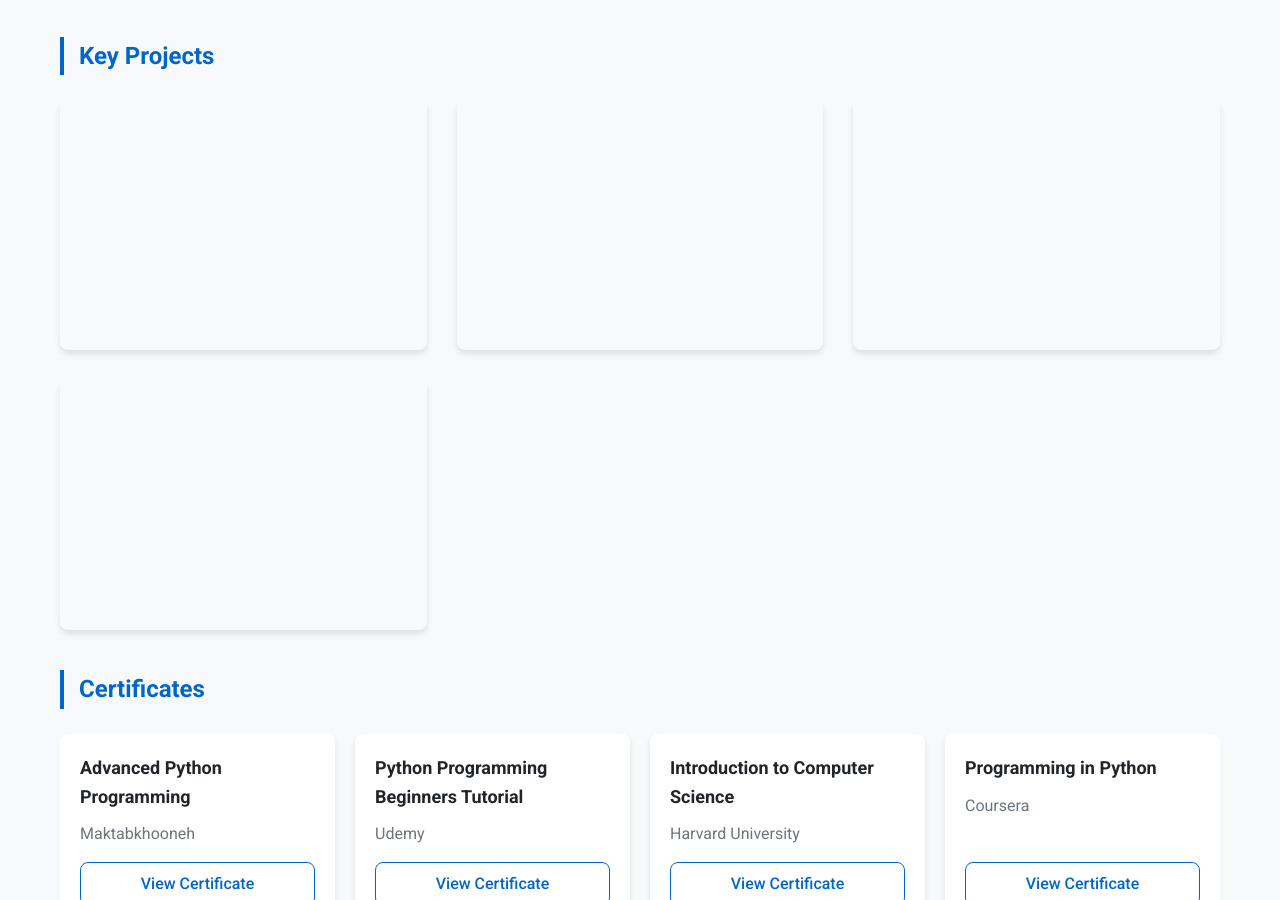
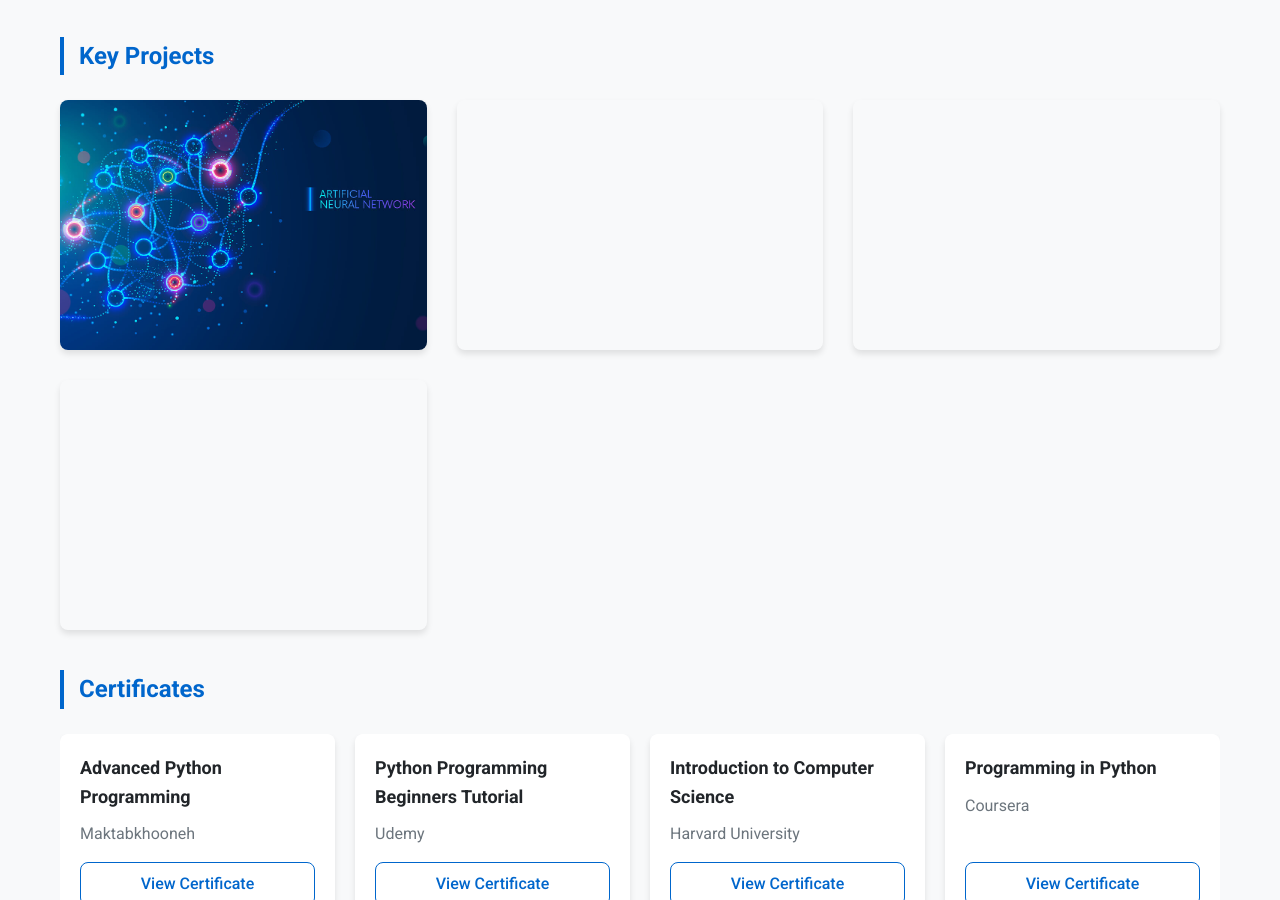
Before and after one commit to Aminhs0/Amin-Hosseini, a plain HTML site: page index.html in a window 1280 px wide. Shown: the part 3089-3989 px from the top of the page. Drawn offline with Linux system fonts and the light colour scheme.

Commit message:
Update index.html

```diff
--- a/index.html
+++ b/index.html
@@ -285,7 +285,7 @@
             <h3 class="subsection-title">Key Projects</h3>
             <div class="projects-container">
                 <div class="project-card">
-                    <div class="project-image" style="background-image: url('project1.jpg');">
+                    <div class="project-image" style="background-image: url('What is an Artificial Neural Networks-2.jpg');">
                         <div class="project-overlay">
                             <h4>Deep Neural Networks for Fluid Dynamics</h4>
                             <p>M.Sc. Thesis: Development and optimization of novel approaches based on deep neural networks to solve advanced fluid dynamics and heat transfer problems.</p>
```
